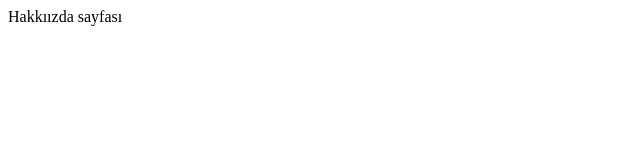
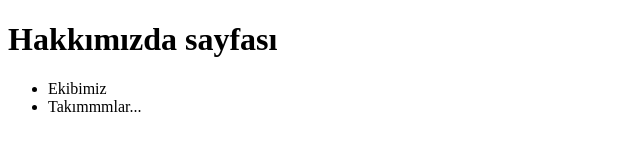
Before and after one commit to ozeradem/deneme, a plain HTML site: page hakkimizda.html in a window 1280 px wide. Shown: the whole page, without its empty margins (0-640 px from the left). Drawn offline with Linux system fonts and the light colour scheme.

Commit message:
index ve hakkımızda sayfasında yapılan değişiklikler

```diff
--- a/hakkimizda.html
+++ b/hakkimizda.html
@@ -7,7 +7,11 @@
 </head>
 <body>
 
-    Hakkıızda sayfası
+  <h1>Hakkımızda sayfası</h1>
+    <ul>
+        <li>Ekibimiz</li>
+        <li>Takımmmlar...</li>
+    </ul>
 
 </body>
 </html>
```
Also changed, not shown: index.html (+2 -0 lines).
